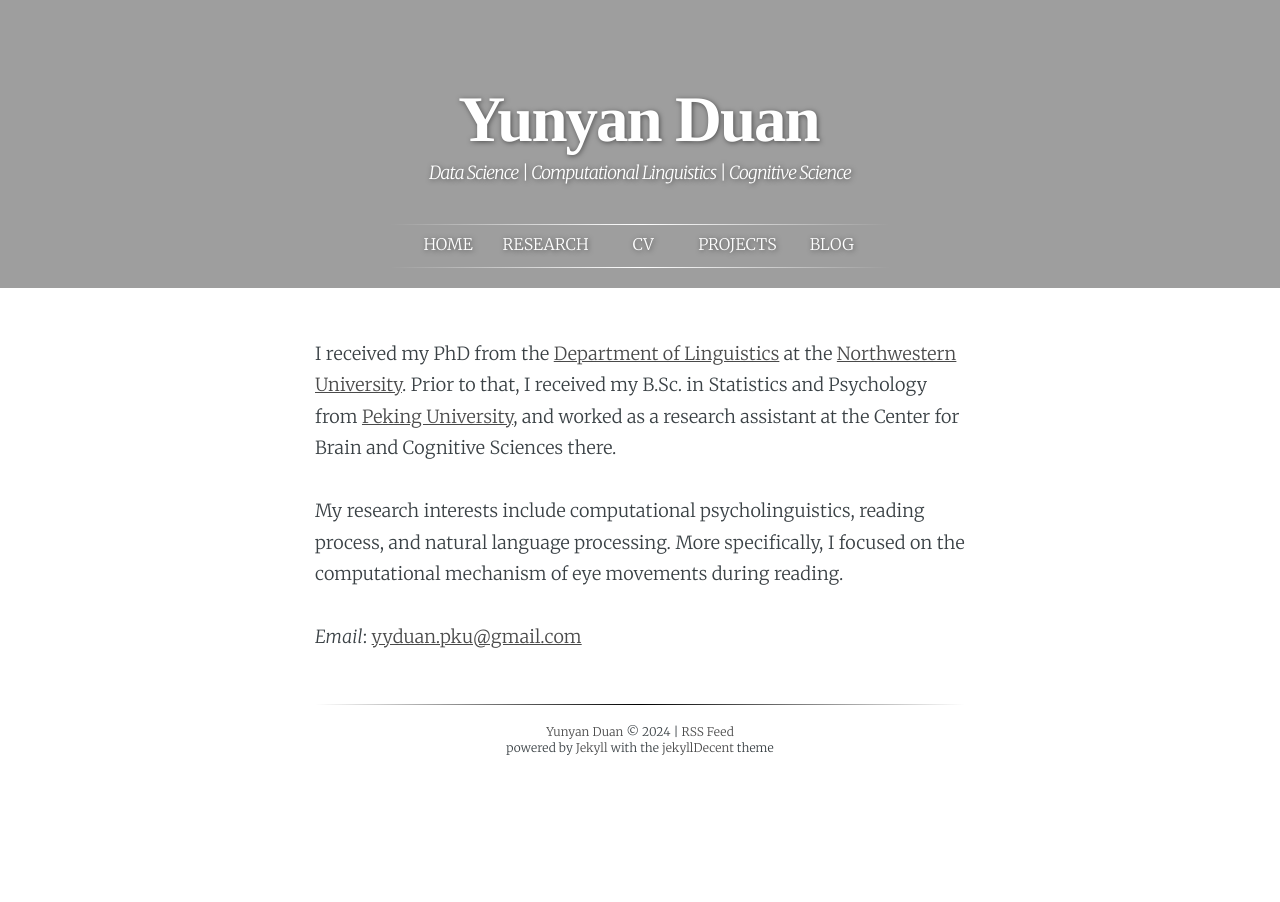
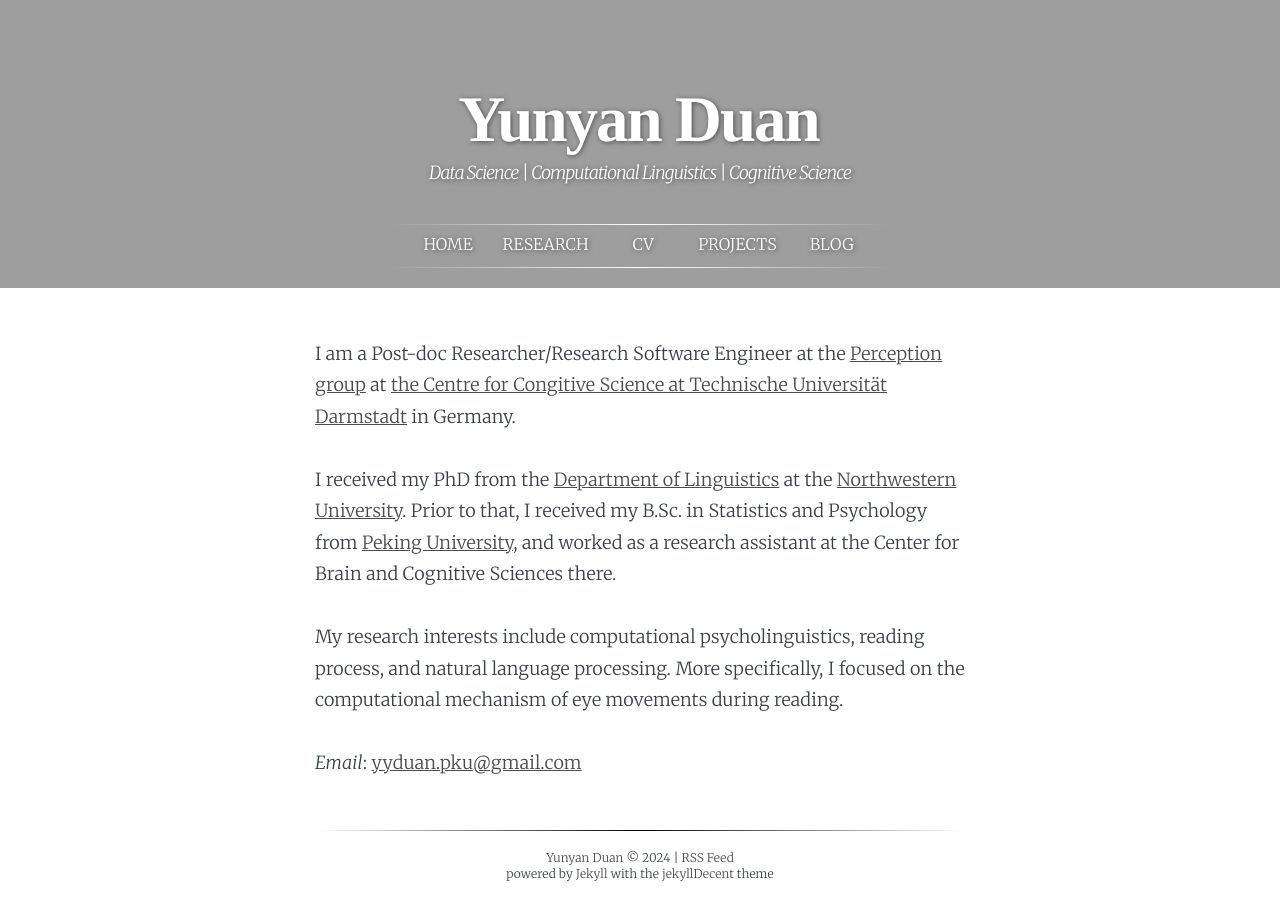
Before and after one commit to yyd27/yyd27.github.io, a Jekyll site: the page built from index.html, in a window 1280 px wide. Built offline with Jekyll 4.4.1, drawn with Linux system fonts in a browser that asks for light colours; some web fonts are replaced.

```diff
--- a/index.html
+++ b/index.html
@@ -5,6 +5,7 @@ layout: default
 <main class="content" role="main">
     <article class="single-post">
         <section class="post-content">
+        <p> I am a Post-doc Researcher/Research Software Engineer at the <a target = "_blank" href="https://www.psychologie.tu-darmstadt.de/perception/home_per/index.en.jsp">Perception group</a> at <a target="_blank" href="https://www.tu-darmstadt.de/cogsci/ccs/index.en.jsp">the Centre for Congitive Science at Technische Universität Darmstadt</a> in Germany.
         <p>I received my PhD from the <a target = "_blank" href="http://www.linguistics.northwestern.edu/">Department of Linguistics</a> at the <a target="_blank" href="http://www.northwestern.edu/">Northwestern University</a>. Prior to that, I received my B.Sc. in Statistics and Psychology from <a target="_blank" href="http://english.pku.edu.cn/">Peking University</a>, and worked as a research assistant at the Center for Brain and Cognitive Sciences there. </p>
         <p>My research interests include computational psycholinguistics, reading process, and natural language processing. More specifically, I focused on the computational mechanism of eye movements during reading. </p>
         <p><i>Email</i>: <a href="mailto:yyduan.pku@gmail.com">yyduan.pku@gmail.com</a></p>
```
Also changed, not shown: README 2.md (deleted, +0 -1 lines), README.md, 1 other file.
